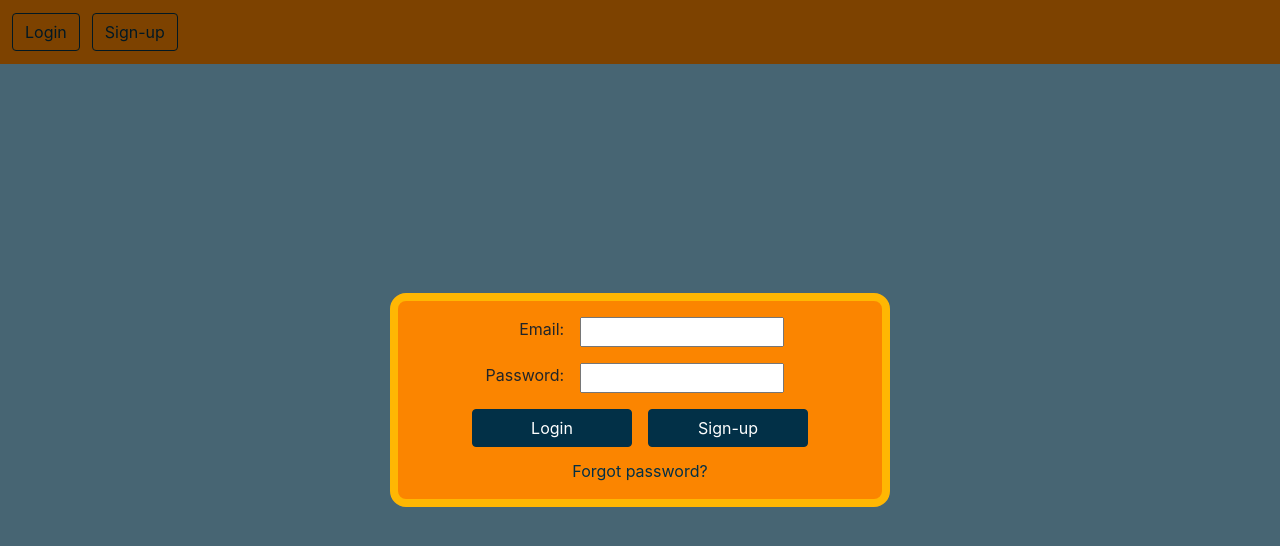
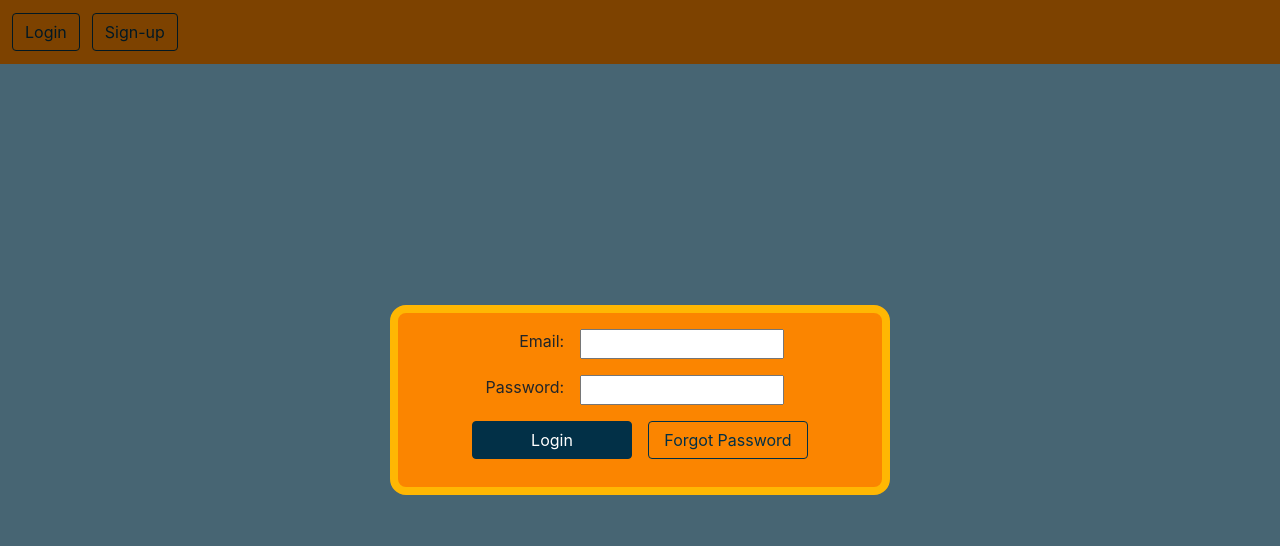
Before and after one commit to blakdragon39/CodenameMapleWebsite, a React (Create React App) app: page / in a window 1280 px wide. Both pictures are taken after a click on the button "Login". Shown: the top 546 px of the page. Built offline with nearby package versions, Linux system fonts and the light colour scheme.

Commit message:
Dismissing login modal on login. Clearing email/password on dismiss. Clearing password on error

```diff
--- a/src/LoginModal.js
+++ b/src/LoginModal.js
@@ -18,16 +18,28 @@ const LoginModal = ({ visible, setVisible }) => {
     const [email, setEmail] = useState('')
     const [password, setPassword] = useState('')
 
-    const onSubmitLogin = (e) => {
+    const onSubmitLogin = async (e) => {
         e.preventDefault()
+
         //todo errors if no email/password entered
-        dispatch(login({ email, password }))
+        const result = await dispatch(login({ email, password }))
+        switch (result.type) {
+        case login.rejected.toString():
+            setPassword('')
+            break
+        case login.fulfilled.toString():
+            dismissLogin()
+            break
+        }
     }
 
     const dismissError = () => dispatch(resetError())
 
     const dismissLogin = () => {
+        console.log('dismissing login')
         dismissError()
+        setEmail('')
+        setPassword('')
         setVisible(false)
     }
 
@@ -59,9 +71,8 @@ const LoginModal = ({ visible, setVisible }) => {
                     </div>
                     <div className='buttons'>
                         <Button type='submit' variant='secondary'>Login</Button>
-                        <Button variant='secondary'>Sign-up</Button>
+                        <Button variant='outline-secondary'>Forgot Password</Button>
                     </div>
-                    <div className='text'><a href='/forgotPassword'>Forgot password?</a></div>
                 </form>
             </Surround>
         </Modal>
--- a/src/components/NavBar.js
+++ b/src/components/NavBar.js
@@ -13,7 +13,6 @@ const NavBar = () => {
     const [ loginVisible, setLoginVisible ] = useState(false)
 
     //todo automatically focus LoginModal email
-    //todo dismiss modal on login, do this by redirecting?
 
     return (
         <div className='navBar'>
--- a/src/css/LoginModal.css
+++ b/src/css/LoginModal.css
@@ -32,11 +32,4 @@
   margin-right: 8px;
 }
 
-.text {
-  text-align: center;
-}
-.text a {
-  color: #023047;
-}
-
 /*# sourceMappingURL=LoginModal.css.map */
--- a/src/css/LoginModal.scss
+++ b/src/css/LoginModal.scss
@@ -33,10 +33,3 @@
     margin-left: 8px;
     margin-right: 8px;
 }
-
-.text {
-    text-align: center;
-    a {
-        color: colors.$color-secondary;
-    }
-}
```
Also changed, not shown: 1 other file (tests, documents, lock files or other folders).
